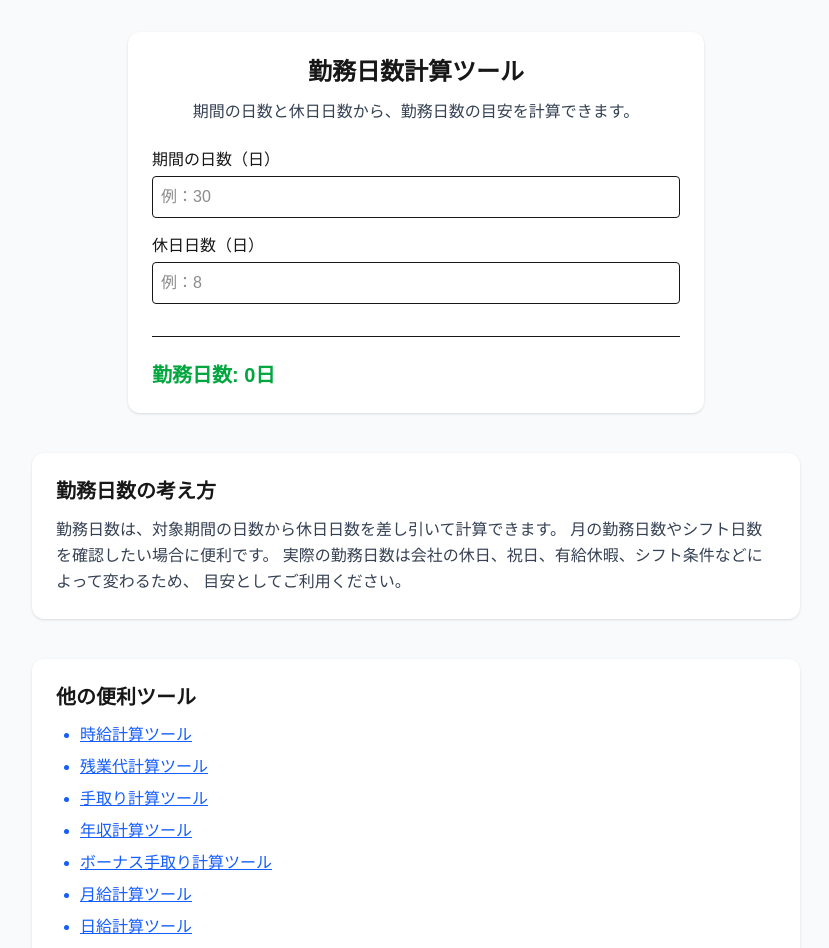
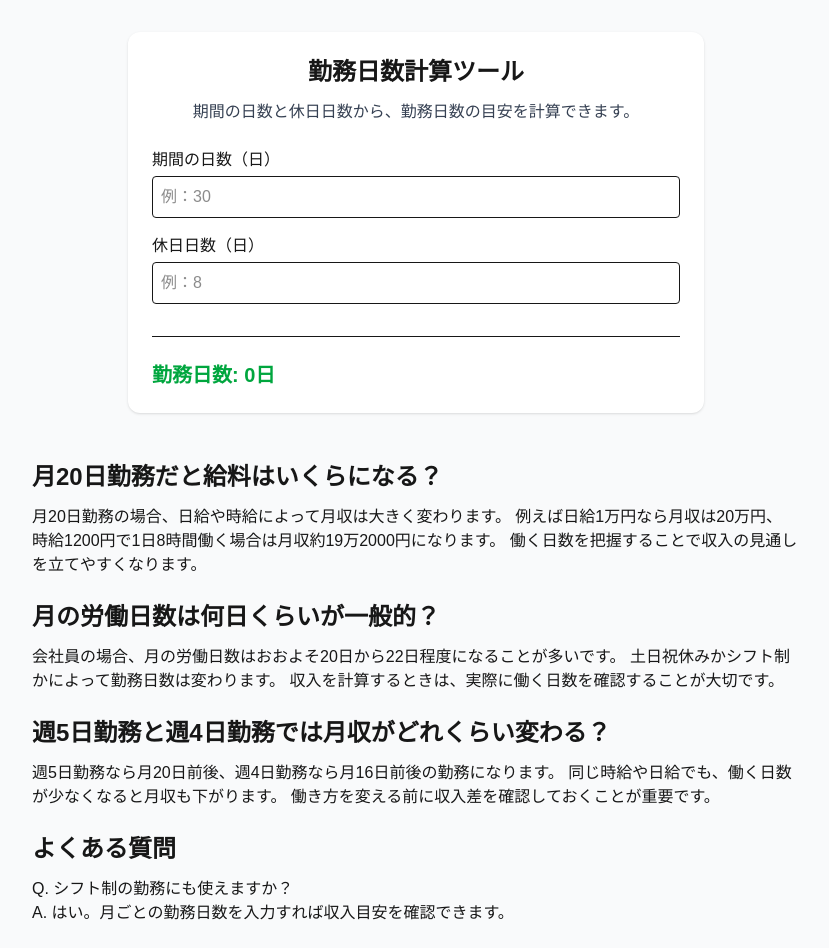
Before and after one commit to antfarm-lab/working-days-calc, a Next.js app: page / in a window 1280 px wide. Shown: the top 948 px of the page, without its empty margins (224-1053 px from the left). Built offline with nearby package versions, Linux system fonts and the light colour scheme.

Commit message:
add adsense code

```diff
--- a/app/page.tsx
+++ b/app/page.tsx
@@ -53,6 +53,56 @@ export default function Home() {
           </p>
         </div>
       </div>
+      <section className="mt-12 text-left max-w-3xl mx-auto space-y-6">
+
+  <div>
+    <h2 className="text-2xl font-bold mb-3">
+      月20日勤務だと給料はいくらになる？
+    </h2>
+    <p>
+      月20日勤務の場合、日給や時給によって月収は大きく変わります。
+      例えば日給1万円なら月収は20万円、
+      時給1200円で1日8時間働く場合は月収約19万2000円になります。
+      働く日数を把握することで収入の見通しを立てやすくなります。
+    </p>
+  </div>
+
+  <div>
+    <h2 className="text-2xl font-bold mb-3">
+      月の労働日数は何日くらいが一般的？
+    </h2>
+    <p>
+      会社員の場合、月の労働日数はおおよそ20日から22日程度になることが多いです。
+      土日祝休みかシフト制かによって勤務日数は変わります。
+      収入を計算するときは、実際に働く日数を確認することが大切です。
+    </p>
+  </div>
+
+  <div>
+    <h2 className="text-2xl font-bold mb-3">
+      週5日勤務と週4日勤務では月収がどれくらい変わる？
+    </h2>
+    <p>
+      週5日勤務なら月20日前後、週4日勤務なら月16日前後の勤務になります。
+      同じ時給や日給でも、働く日数が少なくなると月収も下がります。
+      働き方を変える前に収入差を確認しておくことが重要です。
+    </p>
+  </div>
+
+  <div>
+    <h2 className="text-2xl font-bold mb-3">
+      よくある質問
+    </h2>
+    <p>
+      Q. シフト制の勤務にも使えますか？<br />
+      A. はい。月ごとの勤務日数を入力すれば収入目安を確認できます。<br /><br />
+
+      Q. 週4勤務や短時間勤務にも使えますか？<br />
+      A. はい。働く日数に応じた収入計算に使えます。
+    </p>
+  </div>
+
+</section>
  <section className="mt-10 max-w-3xl mx-auto bg-white p-6 rounded-xl shadow">
         <h2 className="text-xl font-bold mb-3">勤務日数の考え方</h2>
 
```
